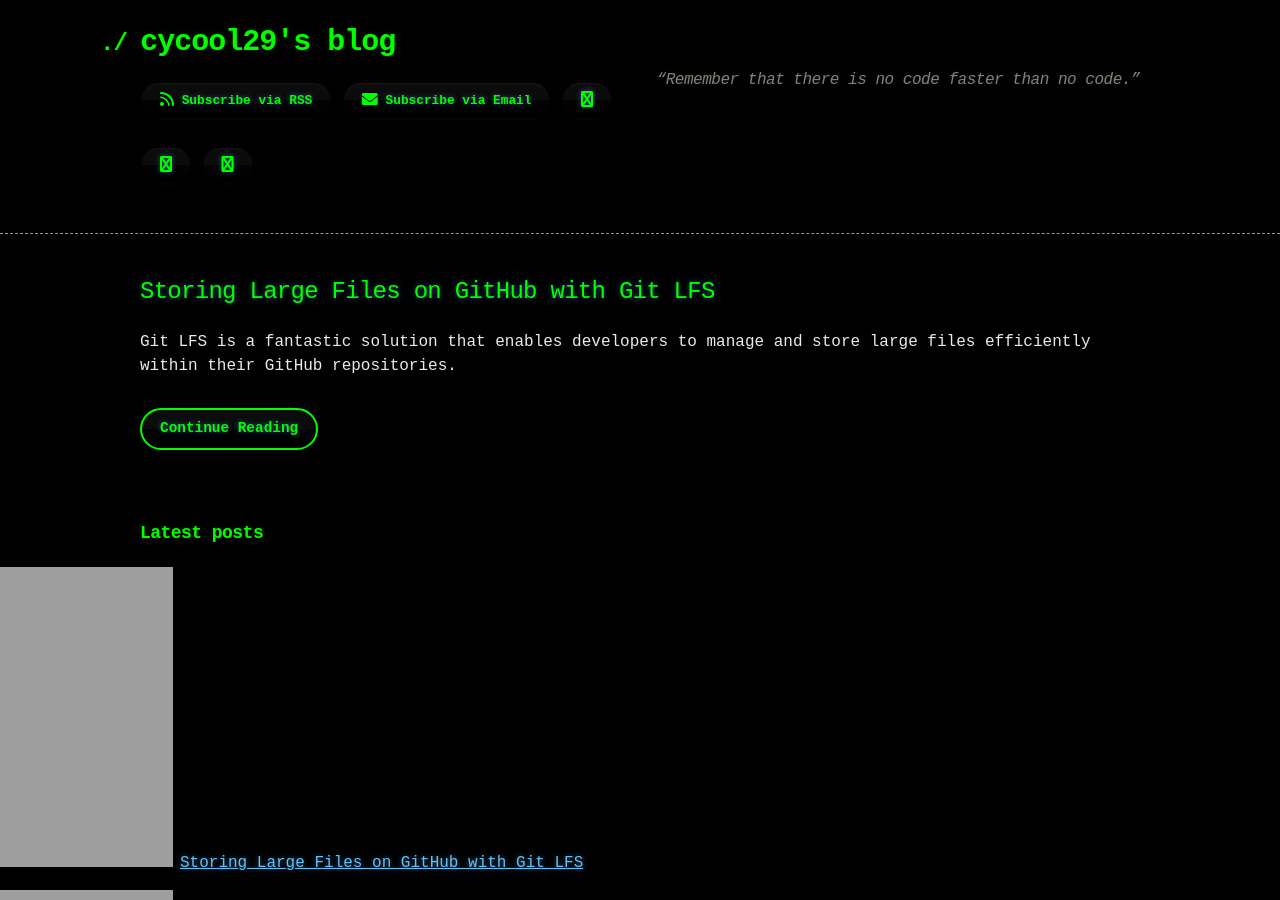
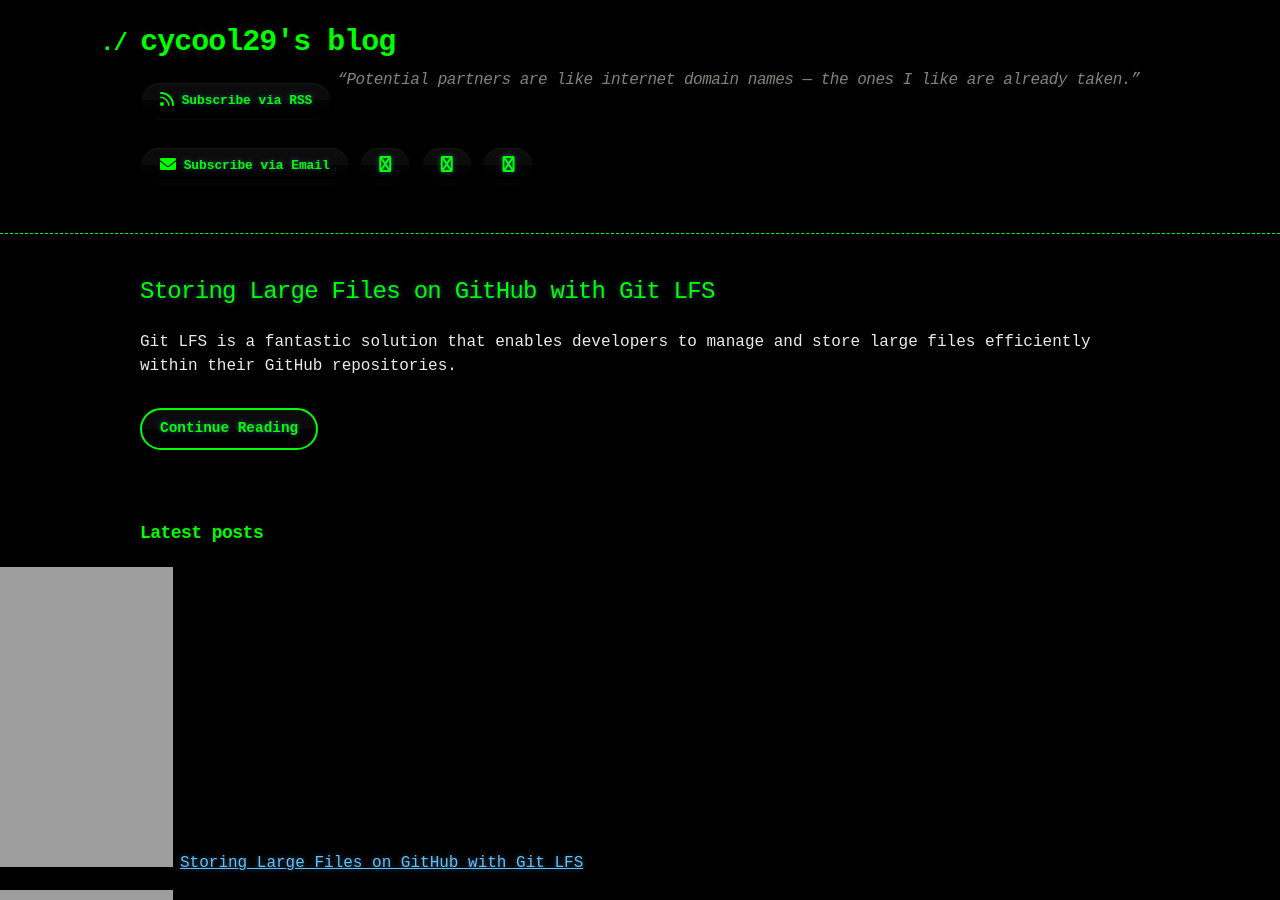
Before and after one commit to cycool29/cycool29.github.io, a Jekyll site: the page built from index.md, in a window 1280 px wide and 900 px high. Built offline with Jekyll 4.4.1, drawn with Linux system fonts in a browser that asks for light colours; a style sheet for code colours, icons or effects is not loaded.

Commit message:
Update quotes

```diff
--- a/_config.yml
+++ b/_config.yml
@@ -1,5 +1,5 @@
 title: cycool29's blog
-description: "“Remember that there is no code faster than no code.” "
+description: "“Potential partners are like internet domain names — the ones I like are already taken.” "
 bio: A high school student. Intermediate in Python, Git, Bash. Learning JavaScript. He/Him. "
 author: cycool29
 url: https://cycool29.github.io
```
